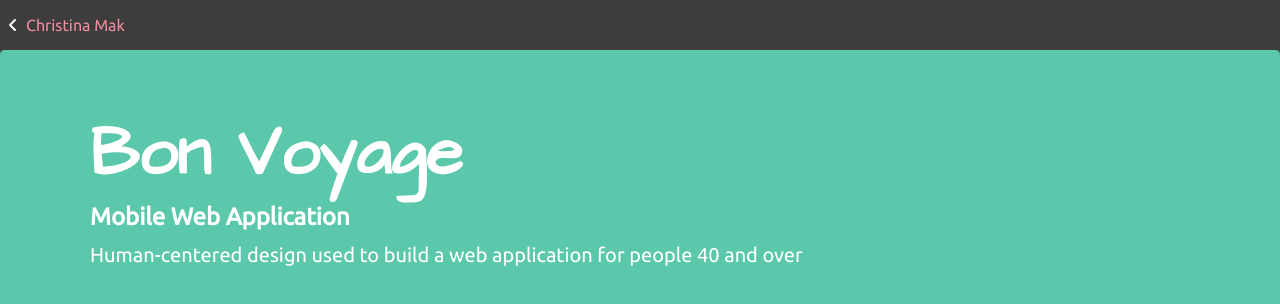
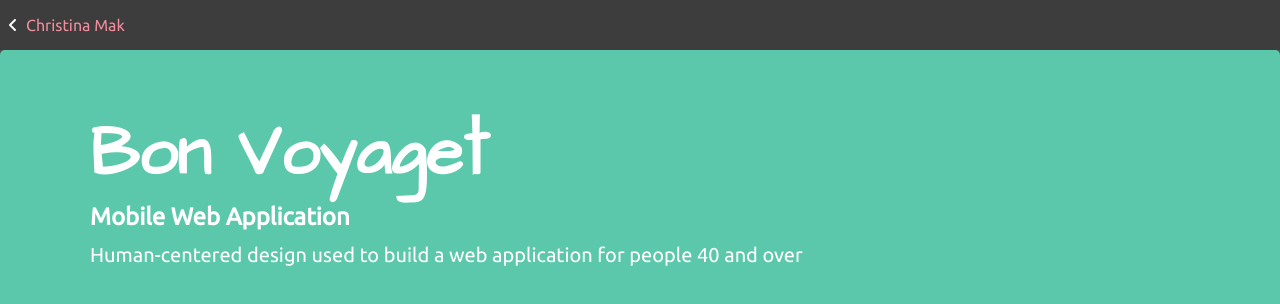
Before and after one commit to ChristinaMak/ChristinaMak.github.io, a Jekyll site: the page built from projects/bon_voyage.md, in a window 1280 px wide and 900 px high. Shown: the top 304 px of the window. Built offline with Jekyll 4.4.1, drawn with Linux system fonts in a browser that asks for light colours; nearby versions of some CDN libraries; comment, search, counter and statistics services are not loaded.

```diff
--- a/projects/bon_voyage.md
+++ b/projects/bon_voyage.md
@@ -1,5 +1,5 @@
 ---
-title: Bon Voyage
+title: Bon Voyage†
 subtitle: Mobile Web Application
 lead: Human-centered design used to build a web application for people 40 and over
 layout: default
```
